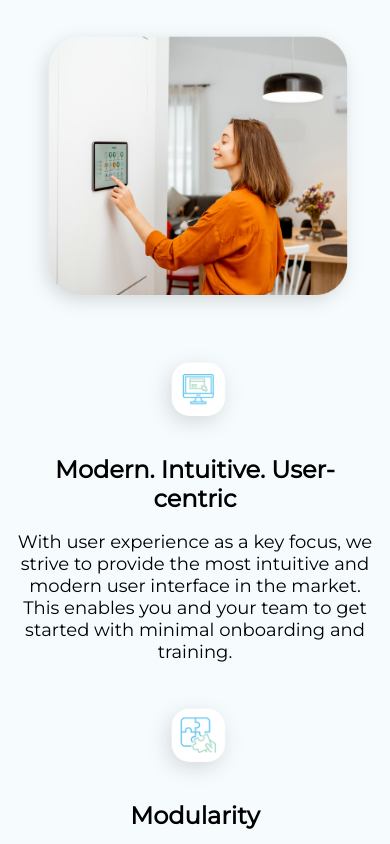
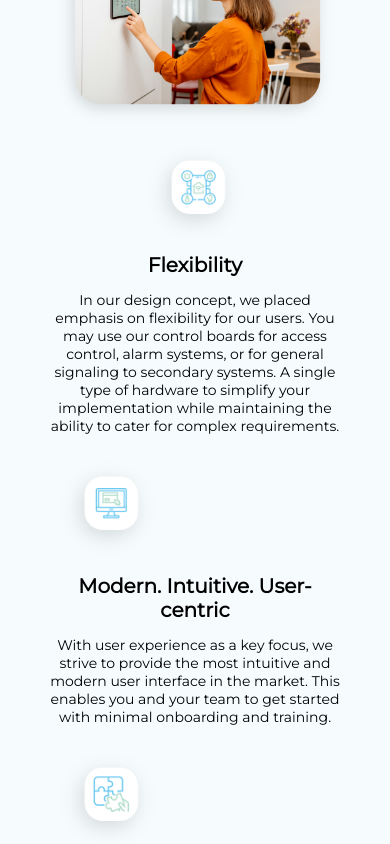
Before and after one commit to danieltham/etlaslanding, a React (Create React App) app: page / in a window 390 px wide. Shown: the part 1640-2484 px from the top of the page. Built offline with nearby package versions, Linux system fonts and the light colour scheme.

Commit message:
Fixing features section

```diff
--- a/src/components/about/index.css
+++ b/src/components/about/index.css
@@ -5,7 +5,7 @@
 
 
 .about_section{
-    padding: 2em 0;
+    padding: 2em 2em;
     width: 100%;
     display: flex;
     justify-content: space-between;
--- a/src/components/features/index.css
+++ b/src/components/features/index.css
@@ -8,16 +8,18 @@
     display: flex;
     flex-wrap: wrap;
     justify-content: center;
-    align-items: flex-end;
+    align-items: top;
+    grid-template-columns: min-content;
 }
 
 
 .features_section{
     width: 100%;
     display: flex;
+    flex-wrap: wrap;
     flex-direction: column;
     justify-content: center;
-    padding: 2em 0;
+    padding: 0em 0;
     align-items: center;
 }
 
@@ -30,18 +32,24 @@
 
 .features_box{
     width: 25%;
+    display: flex;
+    flex-wrap: wrap;
+
 }
 
 .feature_img{
-    width: 45%;
+    width: 40%;
+    height: 80%;
+    align-items: top;
 }
 
 .feature_img img{
     width: 100%;
+    align-items: top;
 }
 
 .feature h5{
-    font-size: 24px;
+    font-size: 22px;
     color: #000;
     font-family: 'main_font';
     font-weight: bold;
@@ -55,22 +63,25 @@
 
  .features_box:nth-child(1) .feature {
     display: flex;
+    flex-wrap: wrap;
     flex-direction: column;
     align-items: flex-end;
 }
  .features_box:nth-child(2) .feature {
     display: flex;
+    flex-wrap: wrap;
     flex-direction: column;
     align-items: flex-start;
 }
  .features_box:nth-child(4) .feature {
     display: flex;
+    flex-wrap: wrap;
     flex-direction: column;
     align-items: center;
 }
 
 .feature p{
-    font-size: 18px;
+    font-size: 16px;
     font-family: 'main_font';
     color: #000;
     font-weight: 500;
@@ -89,7 +100,29 @@
 
 @media (max-width:1024px) {
     .features_box{
-        width: 30%;
+        width: 23%;
+    }
+    .feature_img{
+        display: flex;
+        flex-wrap: wrap;
+        width: 50%;
+        height: 80%;
+        align-items: top;
+    }
+
+    .feature p{
+        font-size: 14px;
+        font-family: 'main_font';
+        color: #000;
+        font-weight: 500;
+    }
+
+    .feature h5{
+        font-size: 20px;
+        color: #000;
+        font-family: 'main_font';
+        font-weight: bold;
+        margin: 0;
     }
 }
 
--- a/src/components/features/index.js
+++ b/src/components/features/index.js
@@ -19,28 +19,16 @@ export default function Features(){
                         <h5>Unified Security Platform</h5>
                         <p>Etlas provides a single web-based portal to access all of your security needs. View and configure access control, alarm systems, cameras, recorders and more, all from a unified platform.</p>
                     </div>
+                </div>
+                <div className="features_box">
                     <div className="feature">
                     <img alt='' src={truckImg} />
                         <h5>Access from Anywhere </h5>
                         <p>Using modern browsers like Chrome, Edge, Mozilla and Safari, access Etlas from anywhere with almost any device. This eliminates the need for installing different applications on your workstations, laptops and mobile devices.</p>
                     </div>
                 </div>
-
                 <div className="feature_img">
                     <img alt='' src={featureImg}/>
-                </div>
-
-                <div className="features_box">
-                    <div className="feature">
-                    <img alt='' src={tvImg} />
-                        <h5>Modern. Intuitive. User-centric</h5>
-                        <p>With user experience as a key focus, we strive to provide the most intuitive and modern user interface in the market. This enables you and your team to get started with minimal onboarding and training.</p>
-                    </div>
-                    <div className="feature">
-                    <img alt='' src={puzzleImg} />
-                        <h5>Modularity </h5>
-                        <p>Etlas allows you to select only the features you require, paying only for what you need. No complex licensing bundles and bloated software. Choose to deploy on your own premises or on  our cloud platforms; the user experience will be completely the same.</p>
-                    </div>
                 </div>
 
                 <div className="features_box">
@@ -50,6 +38,22 @@ export default function Features(){
                         <p>In our design concept, we placed emphasis on flexibility for our users. You may use our control boards for access control, alarm  systems, or for general signaling to secondary systems. A single type of hardware to simplify your implementation while maintaining the ability to cater for complex requirements.</p>
                     </div>
                 </div>
+                <div className="features_box">
+                    <div className="feature">
+                    <img alt='' src={tvImg} />
+                        <h5>Modern. Intuitive. User-centric</h5>
+                        <p>With user experience as a key focus, we strive to provide the most intuitive and modern user interface in the market. This enables you and your team to get started with minimal onboarding and training.</p>
+                    </div>
+                </div>
+                <div className="features_box">
+                    <div className="feature">
+                    <img alt='' src={puzzleImg} />
+                        <h5>Modularity </h5>
+                        <p>Etlas allows you to select only the features you require, paying only for what you need. No complex licensing bundles and bloated software. Choose to deploy on your own premises or on  our cloud platforms; the user experience will be completely the same.</p>
+                    </div>
+                </div>
+
+
             </div>
         </div>
     )
--- a/src/pages/home/index.css
+++ b/src/pages/home/index.css
@@ -5,7 +5,7 @@
 
 .home_page{
     background-color: #F6FCFE;
-    padding: 1em 1em;
+    padding: 2em 5em;
     overflow-x: hidden;
     width: 100%;
 }
@@ -67,7 +67,7 @@
         font-size: 35px;
     }
     .home_page{
-        padding: 1em 1em;
+        padding: 2em 5em;
     }
 
     .ourCode_txt p{
@@ -97,7 +97,7 @@
 
 @media (max-width:550px) {
     .home_page{
-        padding: 1em 1em;
+        padding: 2em 3em;
     }
 }
 
```
